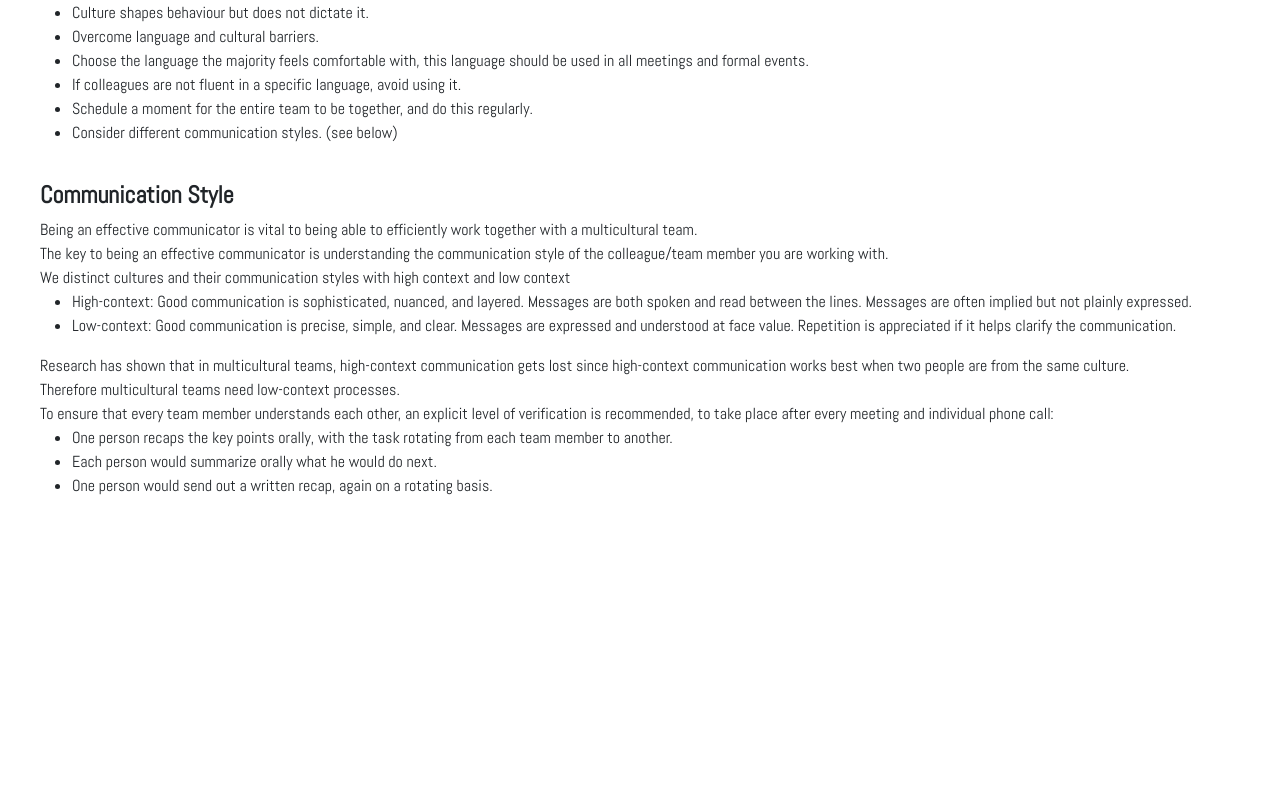
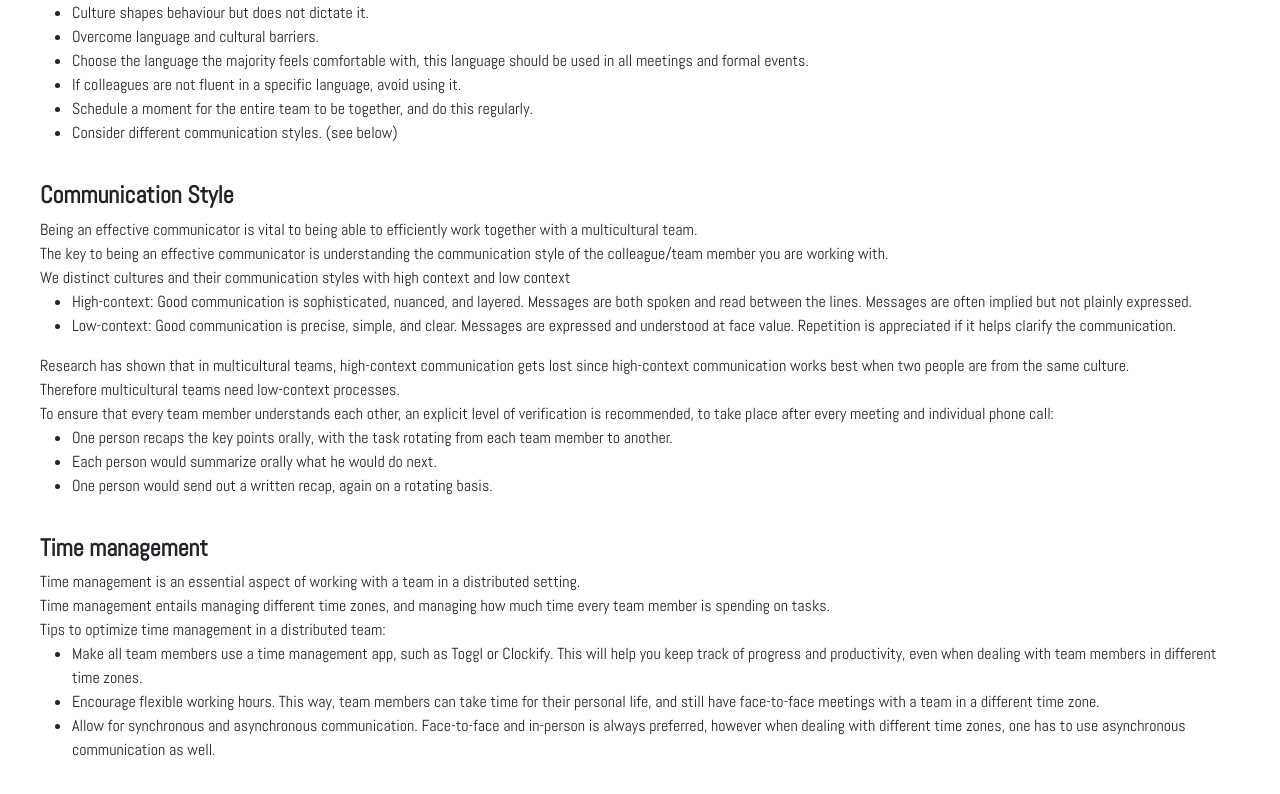
Before and after one commit to abel-vs/gdse-map, a React (Create React App) app: page /gdse-map/about in a window 1280 px wide. Shown: the part 434-1228 px from the top of the page. Before the commit the page ends 988 px from the top, so only its background shows below. Built offline with nearby package versions, Linux system fonts and the light colour scheme.

Commit message:
add time management to about page

```diff
--- a/src/pages/about.js
+++ b/src/pages/about.js
@@ -57,6 +57,19 @@ const About = () => {
                 <li>Each person would summarize orally what he would do next.</li>
                 <li>One person would send out a written recap, again on a rotating basis.</li>
             </ul>
+
+            <h2>Time management</h2>
+
+            Time management is an essential aspect of working with a team in a distributed setting.
+            <br />
+            Time management entails managing different time zones, and managing how much time every team member is spending on tasks.
+            <br />
+            Tips to optimize time management in a distributed team:
+            <ul>
+                <li>Make all team members use a time management app, such as Toggl or Clockify. This will help you keep track of progress and productivity, even when dealing with team members in different time zones.</li>
+                <li>Encourage flexible working hours. This way, team members can take time for their personal life, and still have face-to-face meetings with a team in a different time zone.</li>
+                <li>Allow for synchronous and asynchronous communication. Face-to-face and in-person is always preferred, however when dealing with different time zones, one has to use asynchronous communication as well.</li>
+            </ul>
         </div>
     );
 };
```
